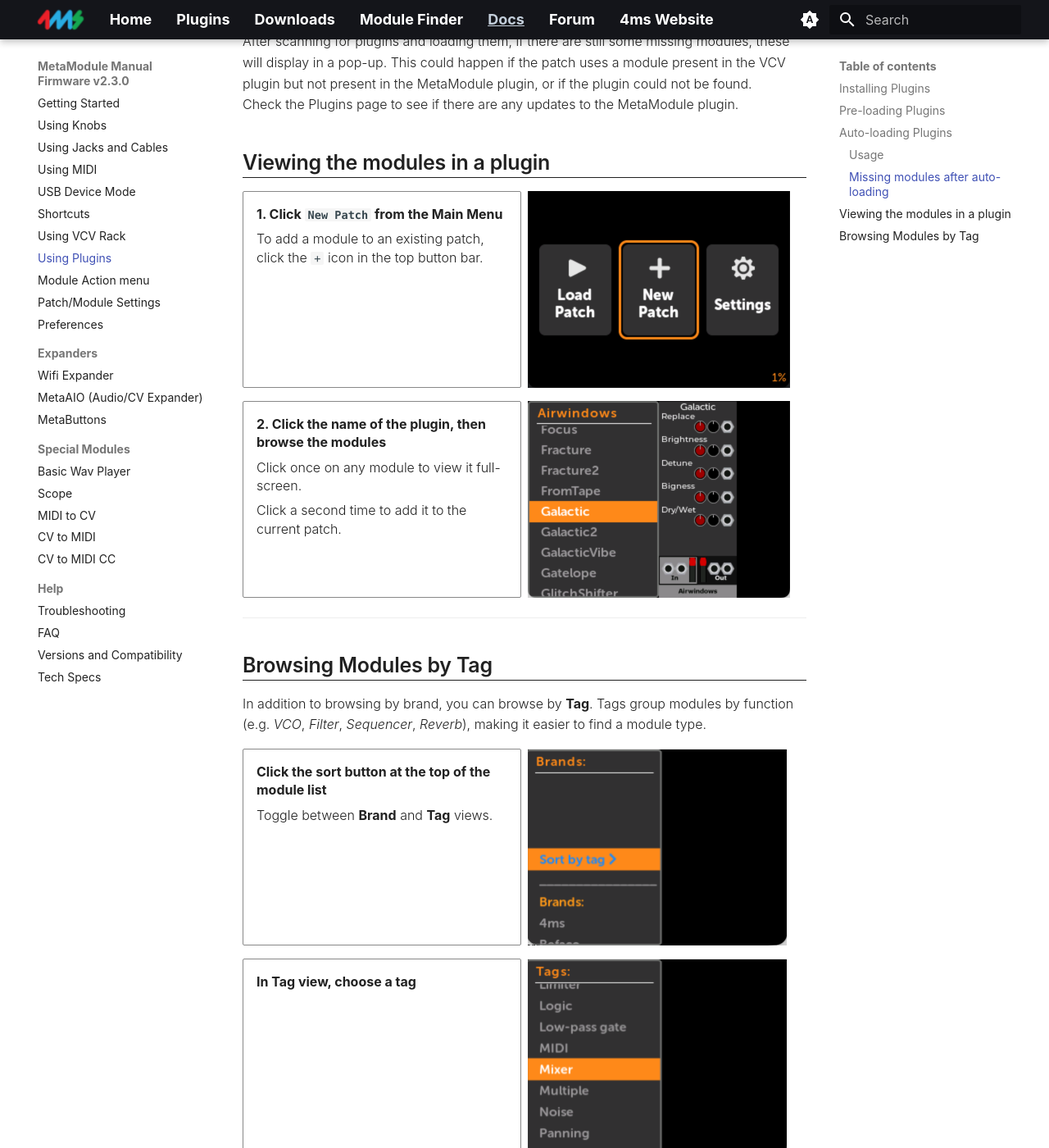
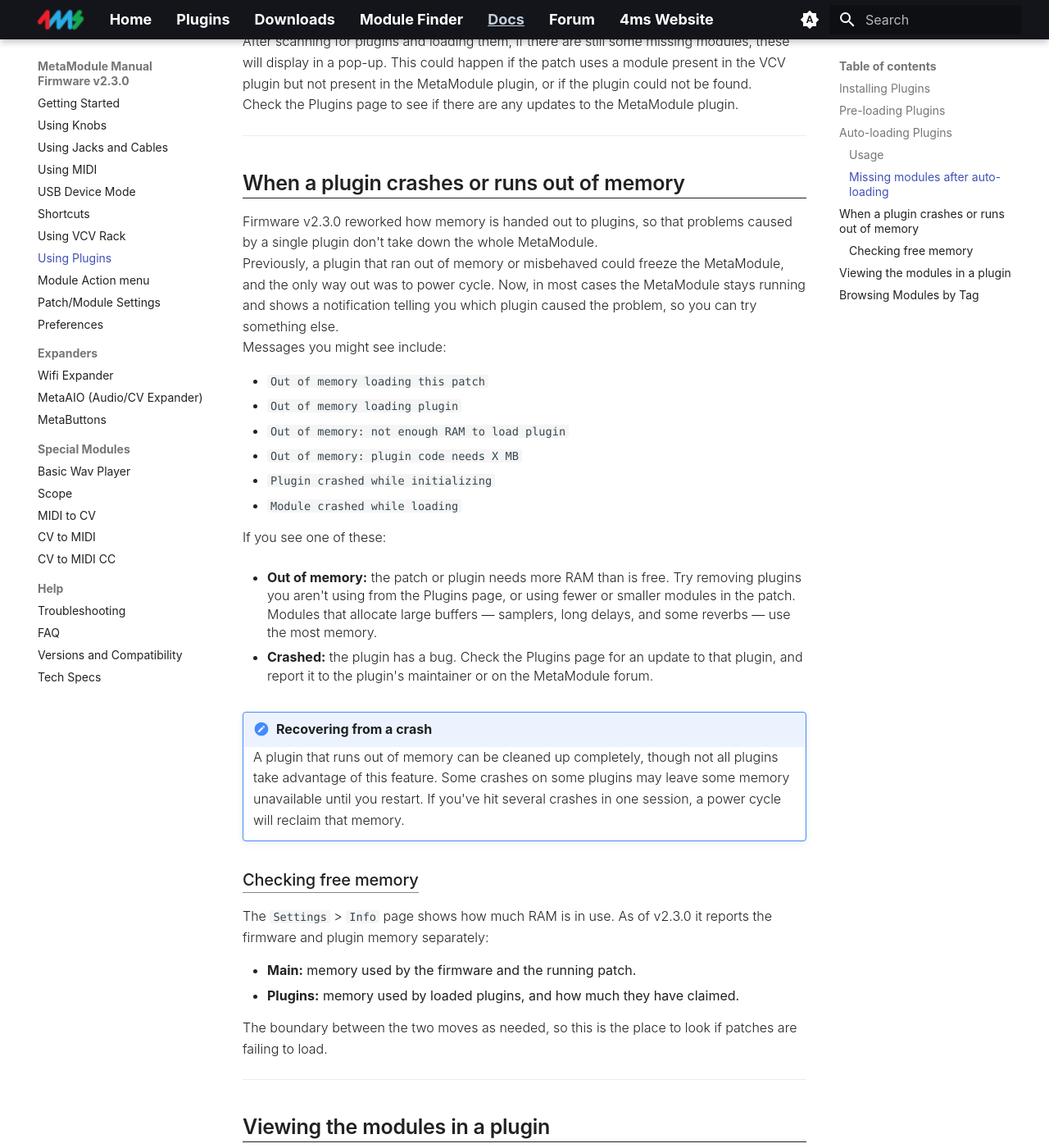
Before and after one commit to 4ms/metamodule-docs-website, an MkDocs documentation site: the page built from docs/plugins.md, in a window 1280 px wide and 1400 px high, scrolled down 4052 px. Shown: the whole window at 82% size. Built offline with MkDocs 1.6.1 and Material for MkDocs 9.7.7, drawn with Linux system fonts in a browser that asks for light colours.

Commit message:
Plugin crashing info

```diff
--- a/docs/plugins.md
+++ b/docs/plugins.md
@@ -155,7 +155,55 @@ if the plugin could not be found.
 Check the Plugins page to see if there are any updates to the MetaModule
 plugin.
 
+---
 
+## When a plugin crashes or runs out of memory
+
+Firmware v2.3.0 reworked how memory is handed out to plugins, so that problems
+caused by a single plugin don't take down the whole MetaModule.
+
+Previously, a plugin that ran out of memory or misbehaved could freeze the
+MetaModule, and the only way out was to power cycle. Now, in most cases the
+MetaModule stays running and shows a notification telling you which plugin caused
+the problem, so you can try something else.
+
+Messages you might see include:
+
+- `Out of memory loading this patch`
+- `Out of memory loading plugin`
+- `Out of memory: not enough RAM to load plugin`
+- `Out of memory: plugin code needs X MB`
+- `Plugin crashed while initializing`
+- `Module crashed while loading`
+
+If you see one of these:
+
+- **Out of memory:** the patch or plugin needs more RAM than is free. Try
+  removing plugins you aren't using from the Plugins page, or using fewer or
+  smaller modules in the patch. Modules that allocate large buffers — samplers,
+  long delays, and some reverbs — use the most memory.
+
+- **Crashed:** the plugin has a bug. Check the Plugins page for an update to that
+  plugin, and report it to the plugin's maintainer or on the MetaModule forum.
+
+!!! note "Recovering from a crash"
+    A plugin that runs out of memory can be cleaned up completely, though not
+    all plugins take advantage of this feature. Some crashes on some plugins
+    may leave some memory unavailable until you restart. If you've hit several
+    crashes in one session, a power cycle will reclaim that memory.
+
+### Checking free memory
+
+The `Settings` > `Info` page shows how much RAM is in use. As of v2.3.0 it reports
+the firmware and plugin memory separately:
+
+- **Main:** memory used by the firmware and the running patch.
+- **Plugins:** memory used by loaded plugins, and how much they have claimed.
+
+The boundary between the two moves as needed, so this is the place to look if
+patches are failing to load.
+
+---
 
 ## Viewing the modules in a plugin
 
```
